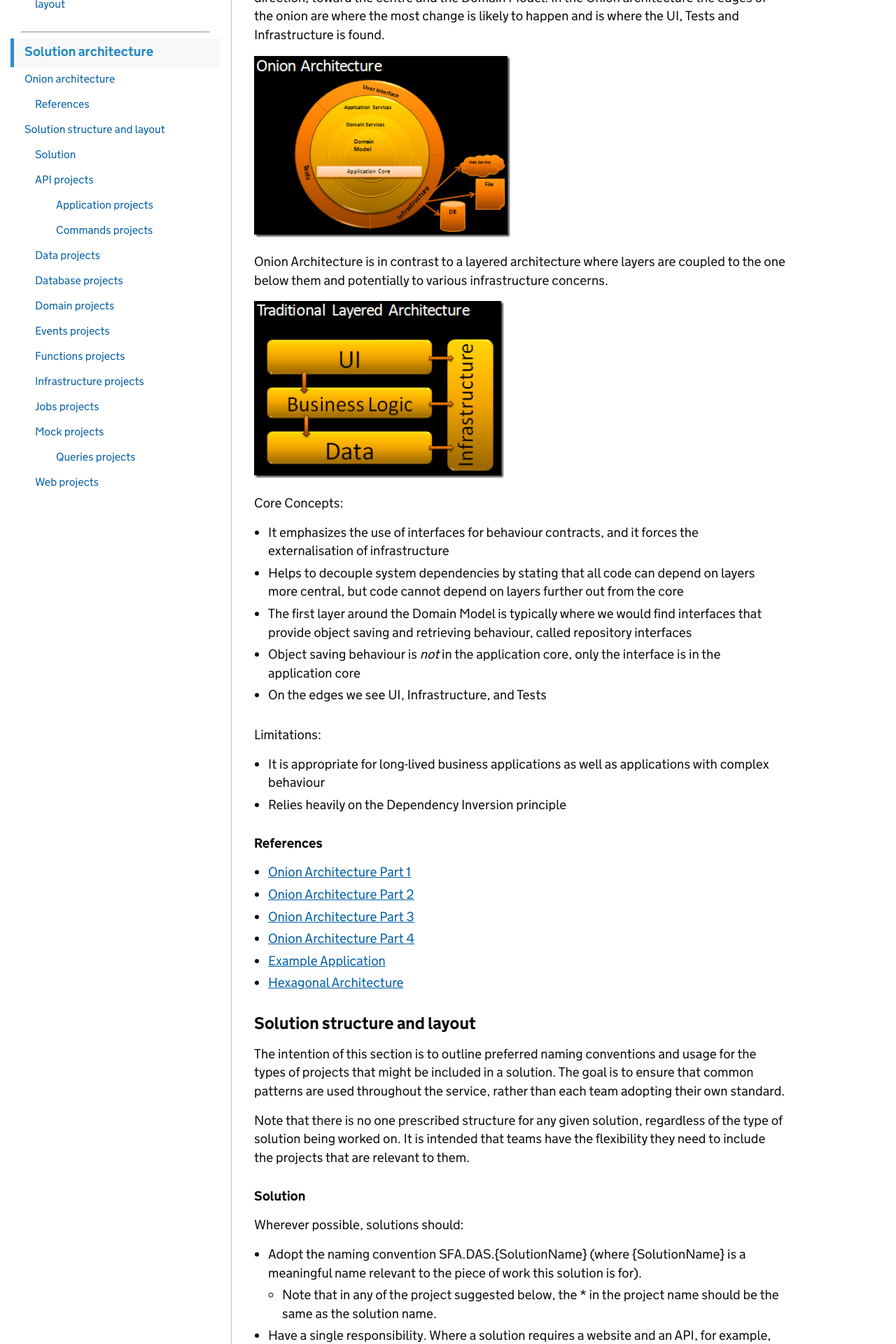
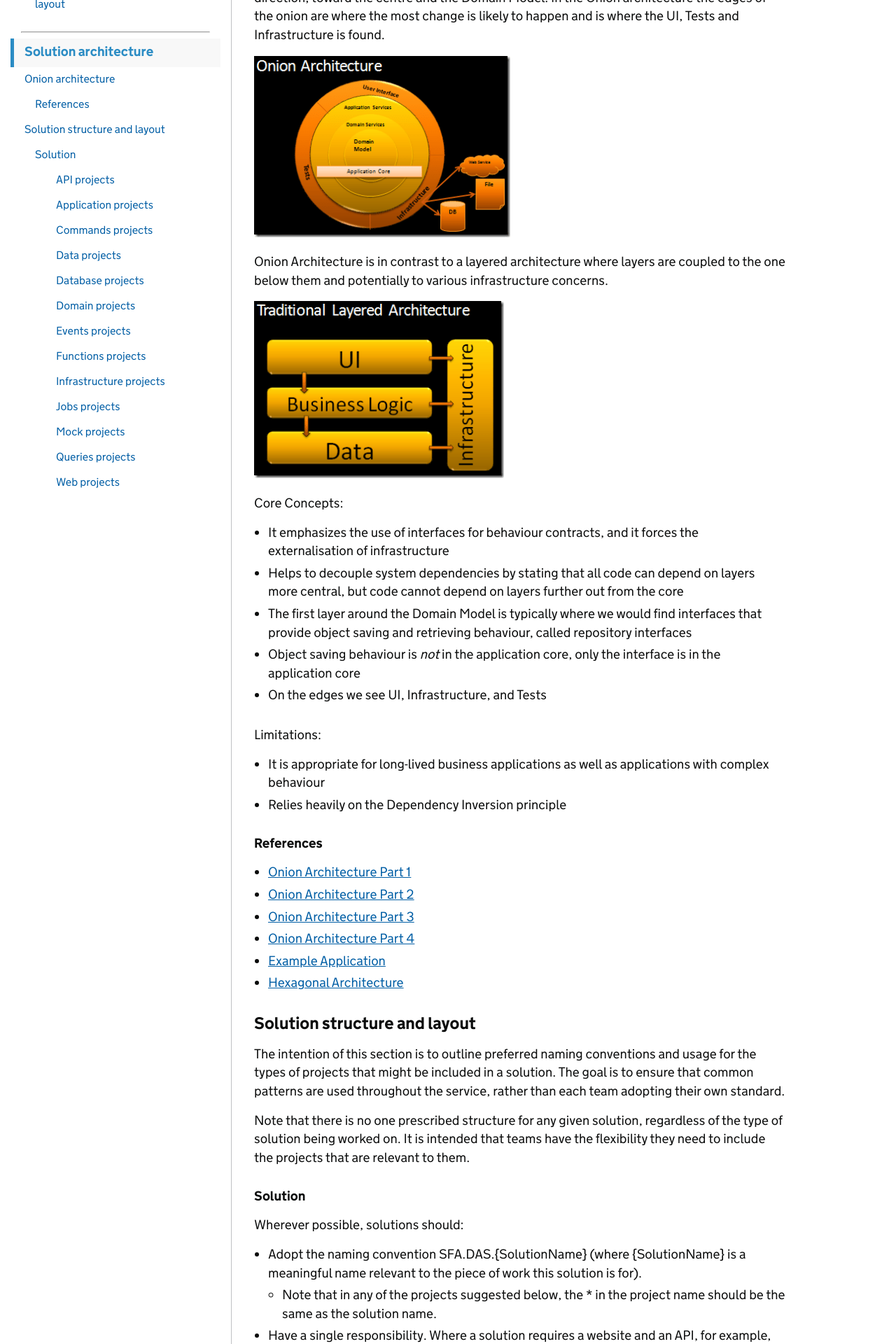
Before and after one commit to SkillsFundingAgency/das-technical-guidance, a Jekyll site: the page built from collections/_development_standards/solution-structure.md, in a window 1280 px wide. Shown: the part 321-2241 px from the top of the page at 70% size. Built offline with Jekyll 4.4.1, drawn with Linux system fonts in a browser that asks for light colours; some of the changed text lies outside the part shown.

Commit message:
Fixed typos and formatting issues.

````diff
--- a/collections/_development_standards/solution-structure.md
+++ b/collections/_development_standards/solution-structure.md
@@ -47,14 +47,14 @@ Note that there is no one prescribed structure for any given solution, regardles
 #### Solution
 Wherever possible, solutions should:
 * Adopt the naming convention SFA.DAS.{SolutionName} (where {SolutionName} is a meaningful name relevant to the piece of work this solution is for).
-  * Note that in any of the project suggested below, the * in the project name should be the same as the solution name.
+  * Note that in any of the projects suggested below, the * in the project name should be the same as the solution name.
 * Have a single responsibility. Where a solution requires a website and an API, for example, each should be built in separate solutions.
 * Have its own repo in GitHub.
 
 Solutions can contain any of the below projects. Only projects that are relevant to the work being completed should be included.
 
-#### API projects
-Where you have an API, use these projects to configure your endpoints. THe core logic should be in the separate Application project.
+##### API projects
+Where you have an API, use these projects to configure your endpoints. The core logic should be in the separate ***Application*** project.
 ```
 SFA.DAS.*.Api
 SFA.DAS.*.Api.AcceptanceTests
@@ -75,54 +75,54 @@ SFA.DAS.*.Commands
 SFA.DAS.*.Commands.UnitTests
 ```
 
-#### Data projects
+##### Data projects
 Use this project for classes that implement the repository pattern for data access. This uses abstract methods to access or modify data without having a direct reliance on an actual database.
 ```
 SFA.DAS.*.Data
 SFA.DAS.*.Data.UnitTests
 ```
 
-#### Database projects
+##### Database projects
 Use this project for database scripts (.sql) for things like creating tables and adding indexes for your solution.
 ```
 SFA.DAS.*.Database
 ```
 
-#### Domain projects
+##### Domain projects
 Use this project for your domain objects (models).
 ```
 SFA.DAS.*.Domain
 SFA.DAS.*.Domain.UnitTests
 ```
 
-#### Events projects
+##### Events projects
 Use these projects for any event based logic and associated handlers.
 ```
 SFA.DAS.*.Events
 SFA.DAS.*.Events.UnitTests
 ```
 
-#### Functions projects
+##### Functions projects
 Use these projects for Azure functions projects and durable functions. These will contain your orchestrators, triggers and activities.
 ```
 SFA.DAS.*.Functions
 SFA.DAS.*.Functions.UnitTests
 ```
-#### Infrastructure projects
+##### Infrastructure projects
 ?
 ```
 SFA.DAS.*.Infrastructure
 SFA.DAS.*.Infrastructure.UnitTests
 ```
 
-#### Jobs projects
+##### Jobs projects
 Use these projects for any scheduled tasks that need to run on a server.
 ```
 SFA.DAS.*.Jobs
 SFA.DAS.*.Jobs.UnitTests
 ```
 
-#### Mock projects
+##### Mock projects
 Use these projects to create mock instances for use when testing your applications.
 ```
 SFA.DAS.*.MockServer
@@ -135,7 +135,7 @@ SFA.DAS.*.Queries
 SFA.DAS.*.Queries.UnitTests
 ```
 
-#### Web projects
+##### Web projects
 Web projects are used for applications that have a web-based user interface. These projects typically follow the MVC pattern.
 ```
 SFA.DAS.*.Web
````
